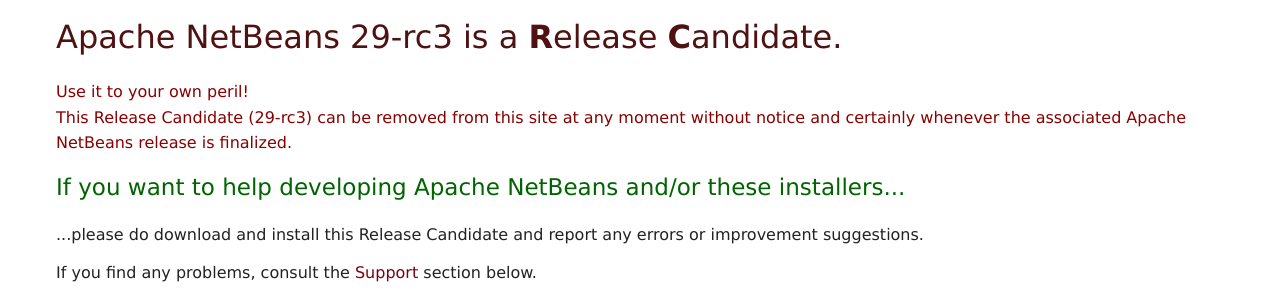
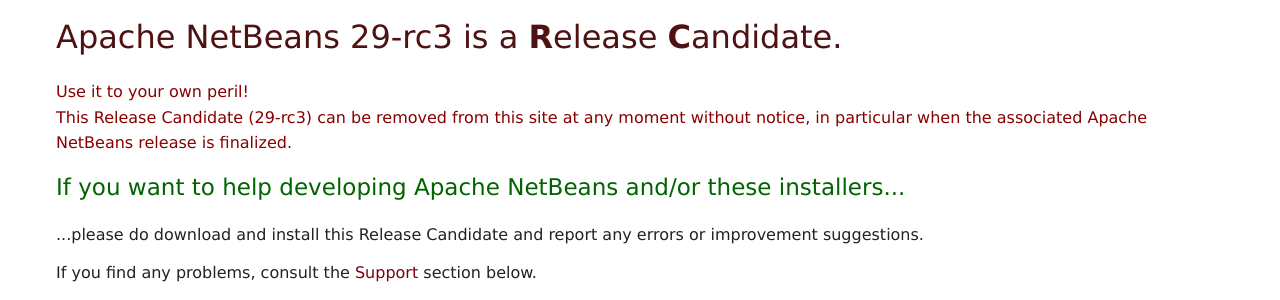
Before and after one commit to Friends-of-Apache-NetBeans/netbeans-installers-site, a Jekyll site: the page built from rc29-rc3.md, in a window 1280 px wide and 900 px high. Shown: the part 200-500 px from the top of the window. Built offline with Jekyll 4.4.1, drawn with Linux system fonts in a browser that asks for light colours; nearby versions of some CDN libraries.

Commit message:
wording in warning

```diff
--- a/_includes/prerelease.html
+++ b/_includes/prerelease.html
@@ -3,7 +3,7 @@
 <p style="color:#800">
 Use it to your own peril!<br>
 
-This Release Candidate ({{sb.netbeans-version}}) can be removed from this site at any moment without notice and certainly whenever the associated Apache NetBeans release is finalized.
+This Release Candidate ({{sb.netbeans-version}}) can be removed from this site at any moment without notice, in particular when the associated Apache NetBeans release is finalized.
 </p>
 <h3 style="color:darkgreen">If you want to help developing Apache NetBeans and/or these installers...</h3>
 <p>...please do download and install this Release Candidate and report any errors or improvement suggestions.</p>
```
